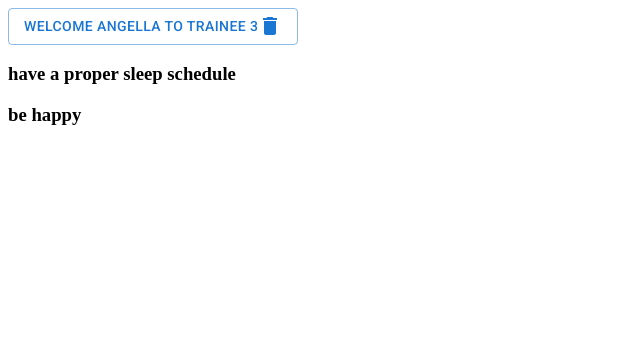
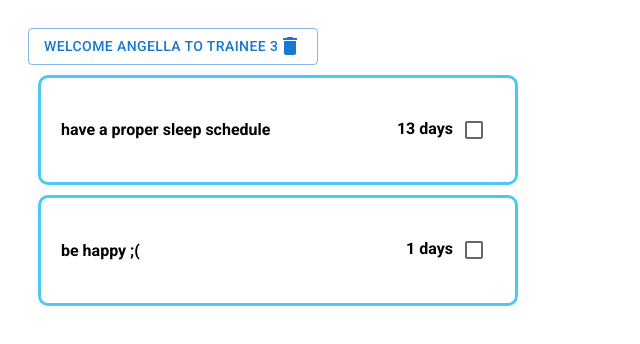
Before and after one commit to Rayahhhmed/streaks, a React (Create React App) app: page / in a window 1280 px wide. Shown: the top 344 px of the page, without its empty margins (0-640 px from the left). Built offline with nearby package versions, Linux system fonts and the light colour scheme.

Commit message:
Basic task appearance completed: includes the streak and a checkbox, no actual functionality complete yet

```diff
--- a/src/App.js
+++ b/src/App.js
@@ -8,20 +8,20 @@ function App() {
     {
       id: 1,
       text: 'have a proper sleep schedule',
-      streak: 3,
+      streak: 13,
       targetStreak: 14,
       completed: false,
     },
     {
       id: 2,
-      text: 'be happy',
-      streak: 3,
+      text: 'be happy ;(',
+      streak: 1,
       targetStreak: null,
       completed: false,
     },
   ])
   return (
-    <div className="App">
+    <div className="container">
       <Header title="welcome angella to trainee 3"/>
       <Habits habits={habits}/>
     </div>
--- a/src/components/Habit.js
+++ b/src/components/Habit.js
@@ -1,9 +1,16 @@
+import { Checkbox } from "@mui/material";
+
+
 export default function Habit({ habit }) {
   return (
-    <div>
-      <h3>
+    <div className='habit'>
+      <h4>
         {habit.text}
-      </h3>
+      </h4>
+      <h4 className='yes'>
+        {habit.streak} days
+        <Checkbox />
+      </h4>
     </div>
   )
 }
--- a/src/index.css
+++ b/src/index.css
@@ -1 +1,28 @@
 @import url("https://fonts.googleapis.com/css?family=Roboto:300,400,500,700&display=swap");
+
+body {
+  font-family: 'Roboto', 'Comic Sans MS';
+}
+
+.container {
+    /* 500px is the minimum width of a chrome window */
+  max-width: 500px;
+  padding: 20px;
+}
+
+
+.habit {
+  display: flex;
+  align-items: center;
+  justify-content: space-between;
+  /* background: #f4f4f4; */
+  margin: 10px;
+  padding: 10px 20px;
+  border-style: solid;
+  border-color: #4CC9F0;
+  border-radius: 10px;
+}
+
+.habit .yes {
+  align-self: flex-end;
+}
```
